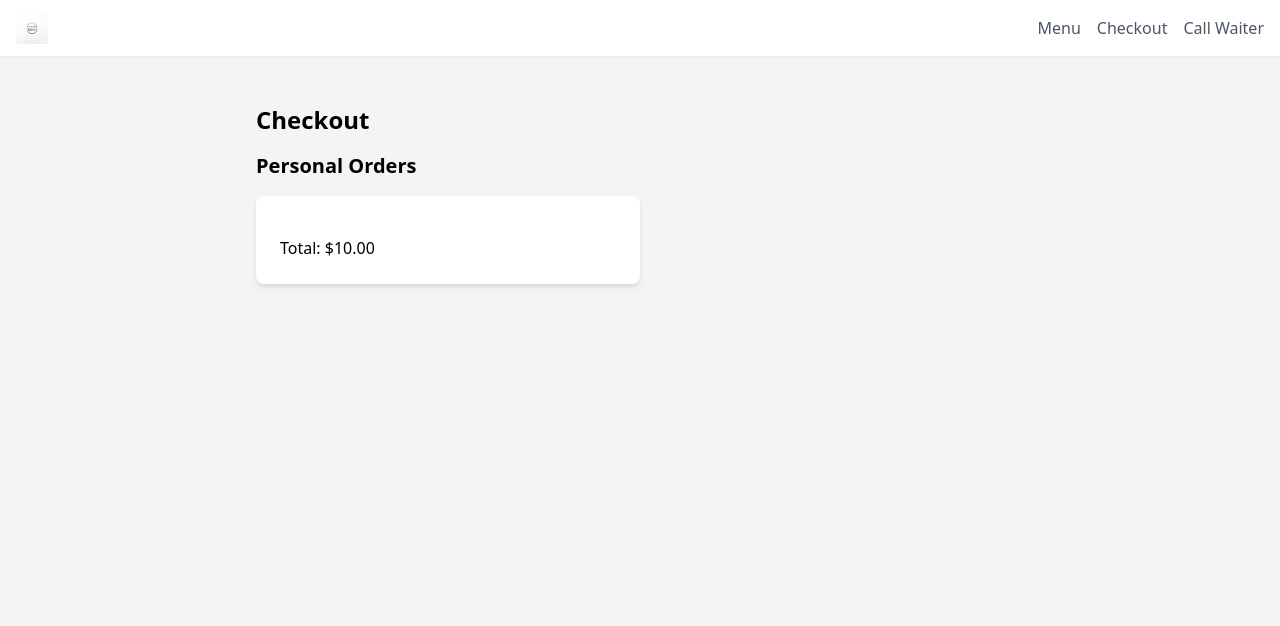
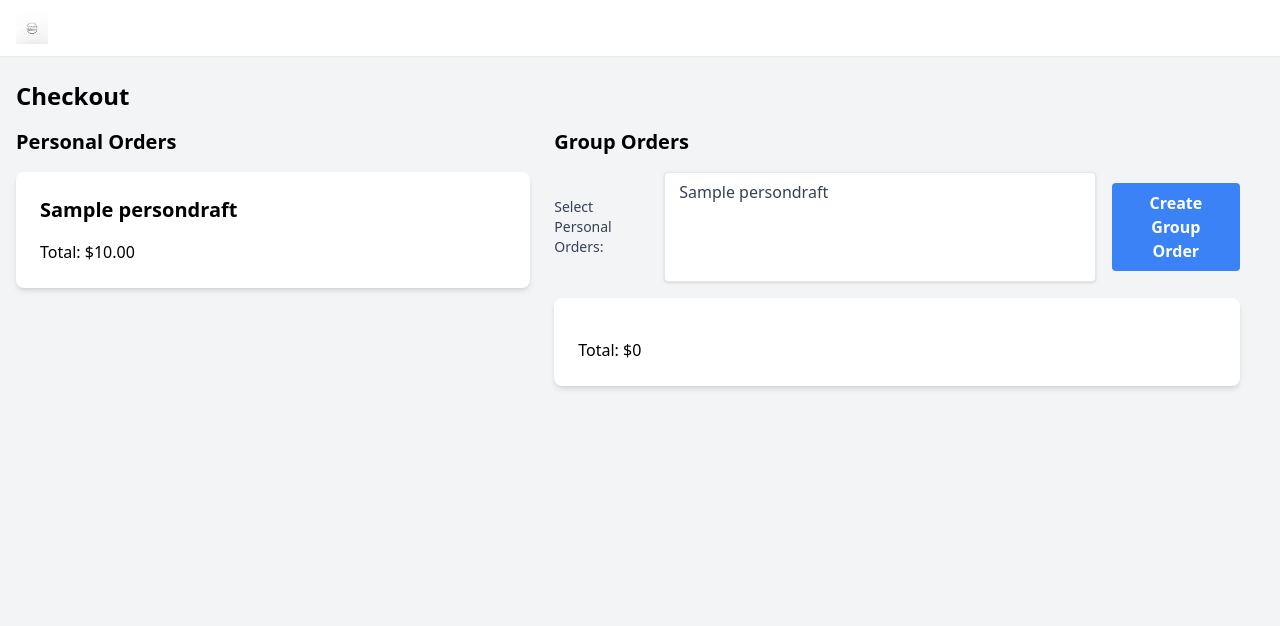
Before and after one commit to sefirus/Lab3CiCd, a Django app: page /orders/table_order/00000000-0000-0000-0000-000000000001/checkout/ in a window 1280 px wide. Shown: the top 626 px of the page. Run offline with Django 4.2, Linux system fonts and the light colour scheme; a user stored in the database is signed in; tables that the repository leaves empty hold one stand-in row (values such as "Sample post"); some libraries are stand-ins or nearby versions.

Commit message:
Implemented creating groupOrders

```diff
--- a/orders/templates/table_order.html
+++ b/orders/templates/table_order.html
@@ -1,6 +1,7 @@
 {% extends 'base.html' %}
 
 {% block content %}
+    <div class="{% if table_order.status == 'Accepted' %}bg-gray-100{% endif %}">
         <h2 class="text-2xl font-bold mb-4 mx-6">Table {{ table_order.table.number }} Order</h2>
         <div class="flex">
             <div class="w-1/3 space-y-6 mx-6">
@@ -8,7 +9,7 @@
                 {% for personal_order in personal_orders %}
                     <div class="bg-white rounded-lg shadow-md p-6 mr-6">
                         <a href="{% url 'orders:table_order' table_order.id personal_order.id %}">
-                        <h4 class="font-bold text-lg mb-4">Personal Order {{ forloop.counter }}</h4>
+                            <h4 class="font-bold text-lg mb-4">Order For {{ personal_order.person.title }}</h4>
                         </a>
                     </div>
                 {% endfor %}
@@ -44,4 +45,5 @@
                 {% endif %}
             </div>
         </div>
+    </div>
 {% endblock %}
--- a/orders/templates/waiter_checkout.html
+++ b/orders/templates/waiter_checkout.html
@@ -1,15 +1,40 @@
 {% extends 'base.html' %}
 
 {% block content %}
-  <div class="w-full max-w-3xl mx-auto mt-6">
     <h2 class="text-2xl font-bold mb-4">Checkout</h2>
-    <div class="w-1/2 float-left">
+    <div class="flex">
+        <div class="w-1/2">
             <h3 class="text-xl font-bold mb-4">Personal Orders</h3>
             <div class="space-y-4">
-        {% for personal_order in personal_orders %}
+                {% for personal_order in unprocessed_personal_orders %}
                     <div class="bg-white rounded-lg shadow-md p-6">
-            <h4 class="font-bold text-xl mb-4">{{ personal_order.person_draft.title }}</h4>
+                        <h4 class="font-bold text-xl mb-4">{{ personal_order.person.title }}</h4>
                         <p>Total: ${{ personal_order.total }}</p>
+                    </div>
+                {% endfor %}
+            </div>
+        </div>
+        <div class="w-2/3 mx-6">
+            <h3 class="text-xl font-bold mb-4">Group Orders</h3>
+            <div class="space-y-4">
+                <form action="{% url 'orders:create_group_order' table_order.id %}" method="post">
+                    {% csrf_token %}
+                    <div class="flex items-center space-x-4">
+                        <label for="id_personal_orders" class="block text-sm font-medium text-gray-700">Select Personal Orders:</label>
+                            <select id="id_personal_orders" name="personal_orders" multiple class="shadow appearance-none border rounded w-full py-2 px-3 text-gray-700 leading-tight focus:outline-none focus:shadow-outline">
+                                {% for personal_order in unprocessed_personal_orders %}
+                                    <option value="{{ personal_order.id }}">{{ personal_order.person.title }}</option>
+                                {% endfor %}
+                            </select>
+                        <button type="submit" class="bg-blue-500 hover:bg-blue-600 text-white font-bold py-2 px-4 rounded">Create Group Order</button>
+                  </div>
+                </form>
+            </div>
+            <div class="space-y-4 mt-4">
+                {% for group_order in group_orders %}
+                    <div class="bg-white rounded-lg shadow-md p-6">
+                        <h4 class="font-bold text-xl mb-4">{{ group_order.title }}</h4>
+                        <p>Total: ${{ group_order.total }}</p>
                     </div>
                 {% endfor %}
             </div>
--- a/orders/urls.py
+++ b/orders/urls.py
@@ -13,4 +13,5 @@
     path('table_order/<uuid:table_order_id>/<uuid:personal_order_id>/add_menu_item/', views.add_menu_item,
          name='add_menu_item'),
     path('table_order/<uuid:table_order_id>/checkout/', views.waiter_checkout, name='checkout'),
+    path('table_order/<uuid:table_order_id>/create_group_order/', views.create_group_order, name='create_group_order'),
 ]
--- a/orders/views.py
+++ b/orders/views.py
@@ -3,7 +3,7 @@
 from django.shortcuts import render, redirect, get_object_or_404
 
 from orders.forms import CreateTableOrderForm, PersonalOrderForm, AddMenuItemForm
-from orders.models import TableOrder, PersonalOrder, PersonDraft
+from orders.models import TableOrder, PersonalOrder, PersonDraft, GroupOrder
 
 
 # Create your views here.
@@ -60,9 +60,6 @@
     existing_personal_orders = PersonalOrder.objects \
             .filter(table_order=table_order) \
             .values_list("person__title", flat=True)
-    # existing_titles = []
-    # for p_order in existing_personal_orders:
-    #     existing_titles.append(p_order.person.title)
     all_persons = PersonDraft.objects.order_by('title')
     for person_draft in all_persons:
         if person_draft.title not in existing_personal_orders:
@@ -102,6 +99,47 @@
 
 @login_required
 def waiter_checkout(request, table_order_id):
+    request.hide_header_links = True
+    request.hide_call_waiter = True
     table_order = get_object_or_404(TableOrder, id=table_order_id)
-    personal_orders = table_order.personal_orders.filter(total__gt=0)
-    return render(request, 'waiter_checkout.html', {'table_order': table_order, 'personal_orders': personal_orders})
+    unprocessed_personal_orders = table_order.personal_orders.filter(total__gt=0, parent_group_order=None)
+    group_orders = table_order.group_orders\
+        .prefetch_related('personal_orders')\
+        .prefetch_related('personal_orders__items').all()
+
+    for group_order in group_orders:
+        related_items = []
+        personal_orders = group_order.personal_orders.all()
+        title = ''
+        for po in personal_orders:
+            related_items.extend(po.items.all())
+            title += po.person.title + ' '
+        group_order.total = sum([item.price for item in related_items])
+        group_order.title = title
+
+    context = {
+        'table_order': table_order,
+        'unprocessed_personal_orders': unprocessed_personal_orders,
+        'group_orders': group_orders
+    }
+    return render(request, 'waiter_checkout.html', context)
+
+
+@login_required
+def create_group_order(request, table_order_id):
+    table_order = get_object_or_404(TableOrder, id=table_order_id)
+
+    if request.method == 'POST':
+        selected_personal_orders = request.POST.getlist('personal_orders')
+        personal_orders = [get_object_or_404(PersonalOrder, id=po_id) for po_id in selected_personal_orders]
+
+        group_order = GroupOrder(table_order=table_order)
+        group_order.save()
+
+        for po in personal_orders:
+            group_order.personal_orders.add(po)
+            po.save()
+
+        return redirect('orders:checkout', table_order_id=table_order_id)
+
+    return render(request, 'waiter_checkout.html', {'table_order': table_order})
```
Lines whose indentation alone changed are shown as unchanged.
